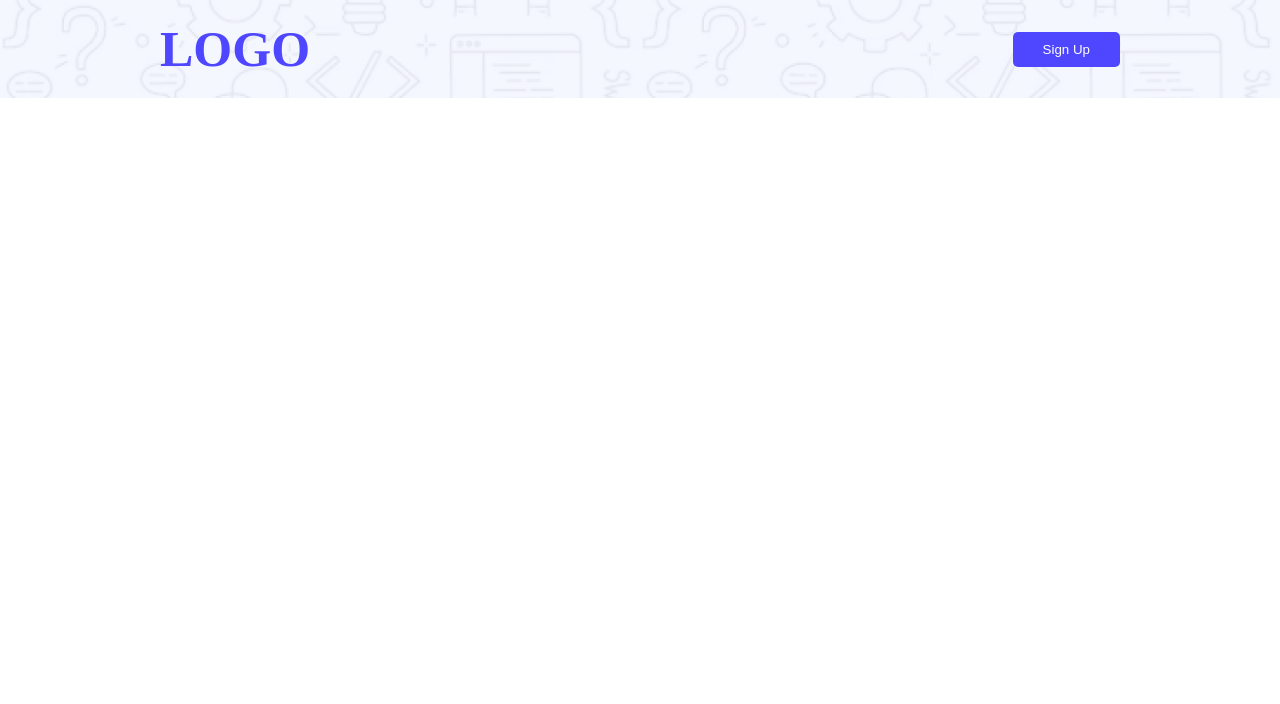
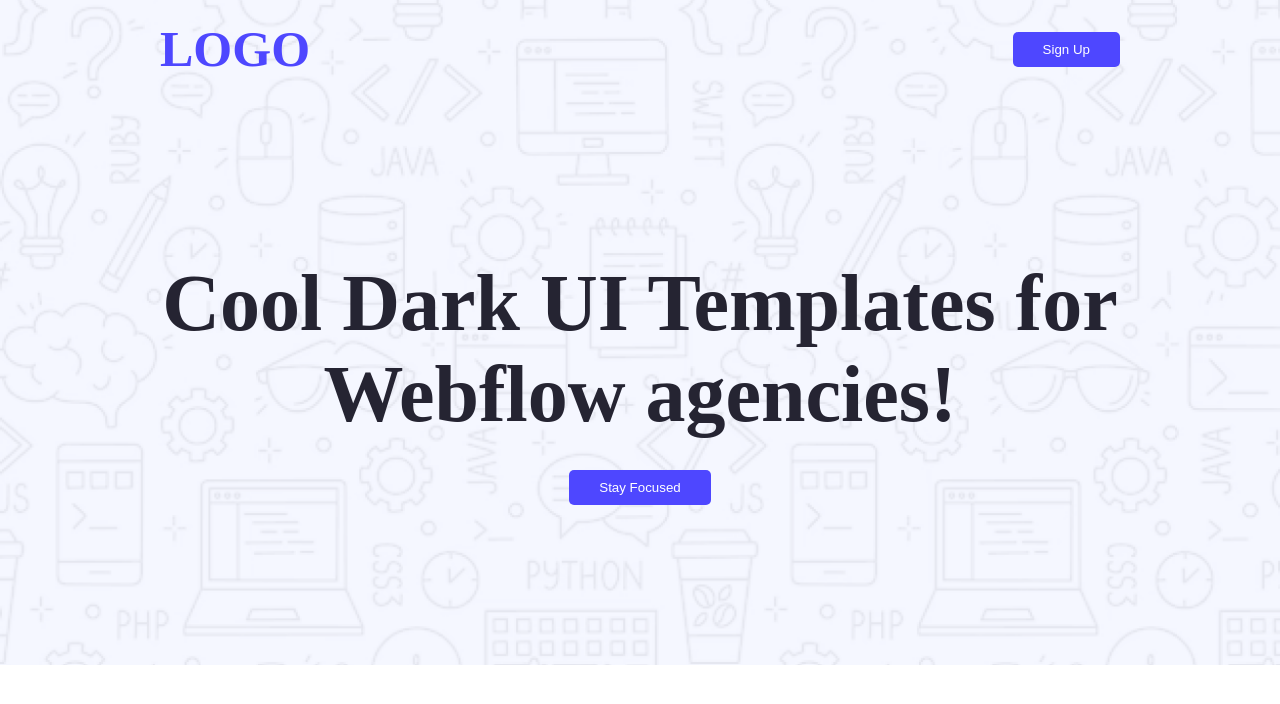
Before and after one commit to BK-Bagchi/landing-launchpad, a plain HTML site: page index.html in a window 1280 px wide. Drawn offline with Linux system fonts and the light colour scheme.

Commit message:
banner section done

```diff
--- a/index.html
+++ b/index.html
@@ -12,6 +12,11 @@
         <h1>LOGO</h1>
         <button class="cmn-btn">Sign Up</button>
       </nav>
+      <main class="banner">
+        <h1>Cool Dark UI Templates for</h1>
+        <h1>Webflow agencies!</h1>
+        <button style="margin-top: 30px" class="cmn-btn">Stay Focused</button>
+      </main>
     </section>
   </body>
 </html>
--- a/style.css
+++ b/style.css
@@ -33,3 +33,14 @@ body {
   font-size: 50px;
   color: #4e47ff;
 }
+.nav-banner .banner {
+  width: 75%;
+  padding: 20vh 0;
+  display: flex;
+  flex-direction: column;
+  align-items: center;
+}
+.banner h1 {
+  color: #252432;
+  font-size: 80px;
+}
```
